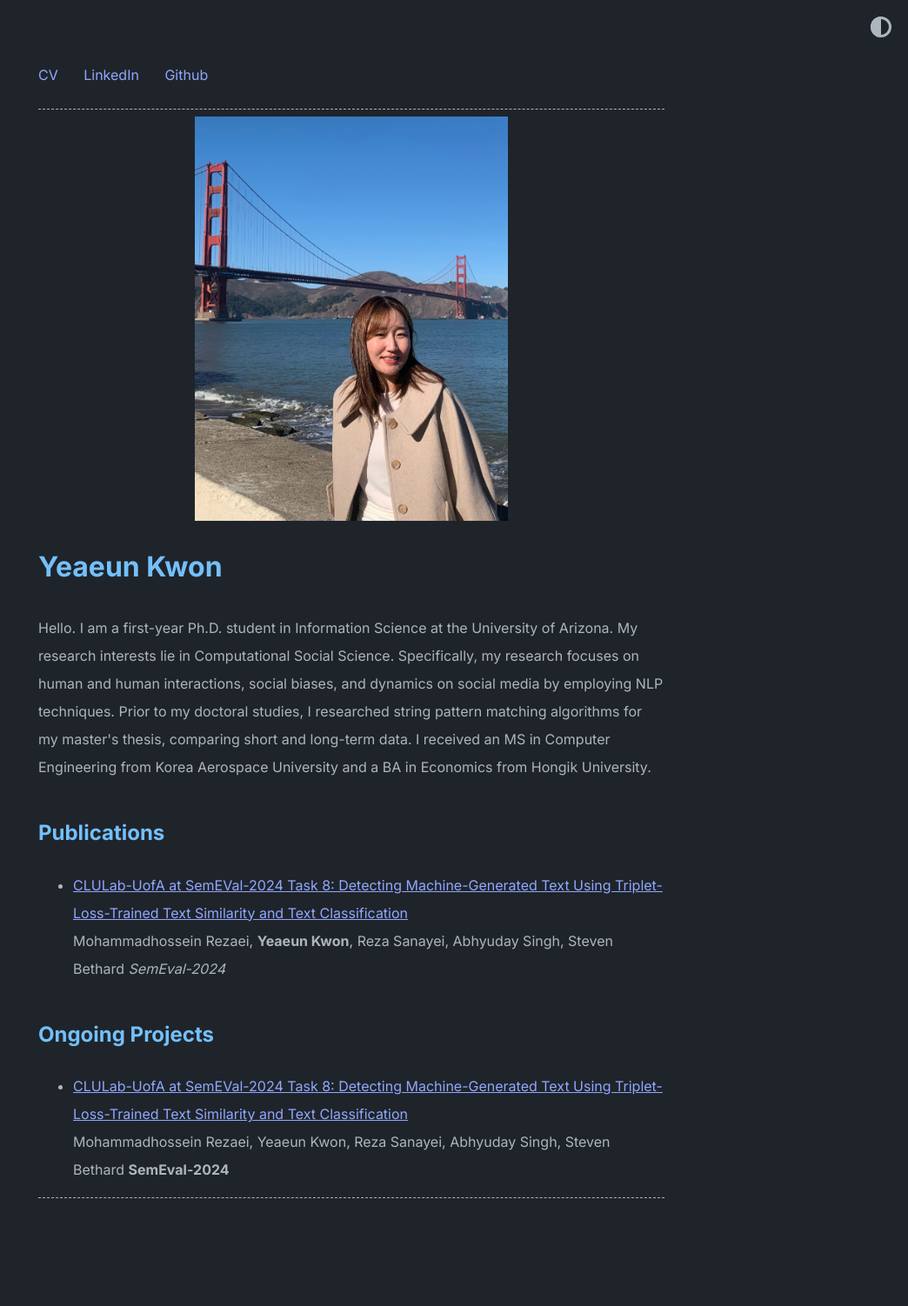
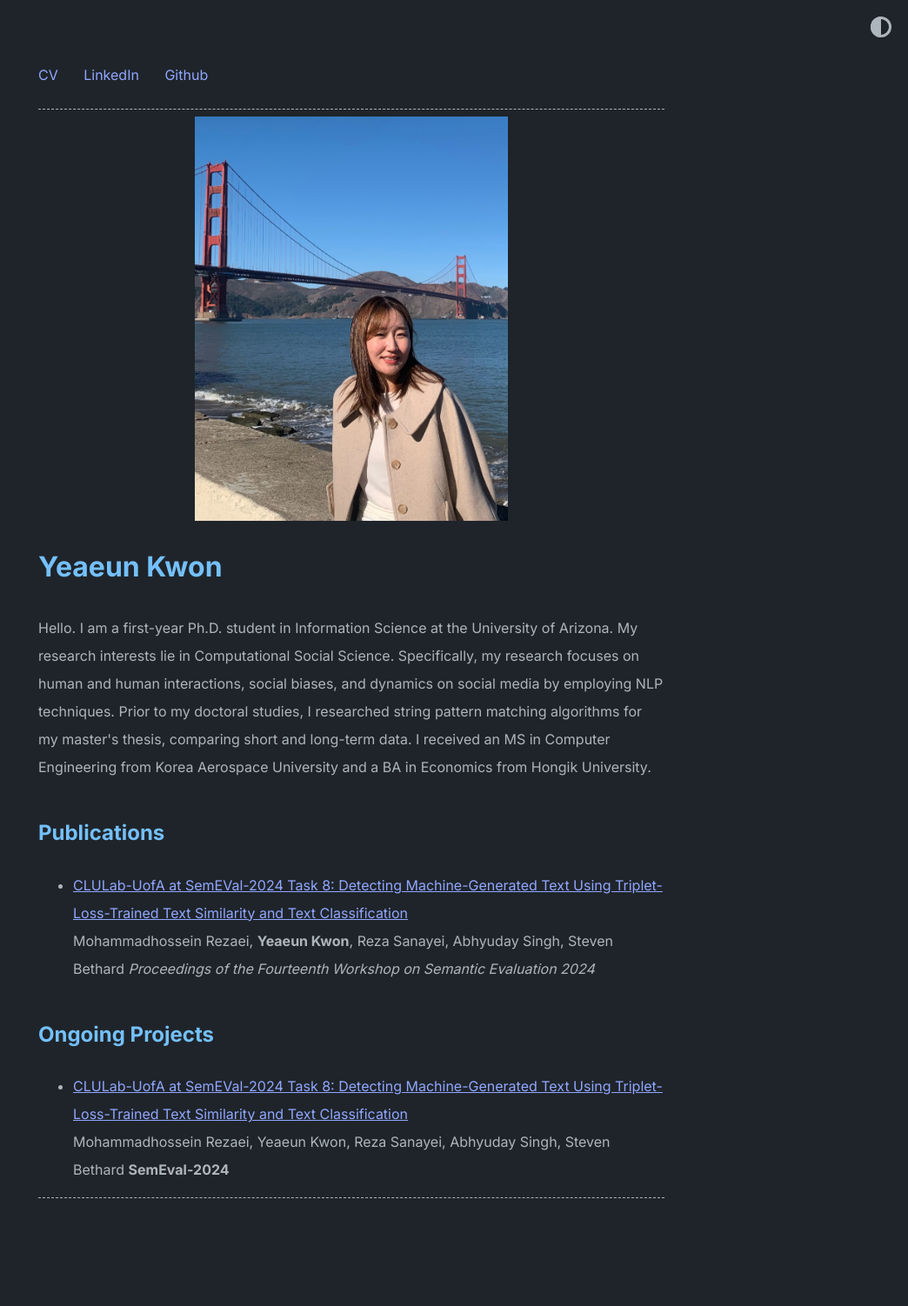
Before and after one commit to yeaeunkwon/yeaeunkwon.github.io, a Jekyll site: the page built from index.md, in a window 1280 px wide. Shown: the whole page at 87% size, without its empty margins (236-1280 px from the left). Built offline with Jekyll 4.4.1, drawn with Linux system fonts in a browser that asks for light colours.

Commit message:
Update home.yml

```diff
--- a/_data/home.yml
+++ b/_data/home.yml
@@ -13,7 +13,9 @@
   - title: "CLULab-UofA at SemEVal-2024 Task 8: Detecting Machine-Generated Text Using Triplet-Loss-Trained Text Similarity and Text Classification"
     url: https://aclanthology.org/2024.semeval-1.215
     author: Mohammadhossein Rezaei, <b>Yeaeun Kwon</b>, Reza Sanayei, Abhyuday Singh, Steven Bethard
-    publisher: <i>SemEval-2024</i>
+    publisher: <i>Proceedings of the Fourteenth Workshop on Semantic Evaluation 2024</i>
+    poster: [poster]
+    poster_url: https://drive.google.com/file/d/1bU1Ao7T2hRSMsSPCgIhT_E49MOpvdzT1/view?usp=sharing
 
 ongoing_projects:
   - title: "CLULab-UofA at SemEVal-2024 Task 8: Detecting Machine-Generated Text Using Triplet-Loss-Trained Text Similarity and Text Classification"
```
